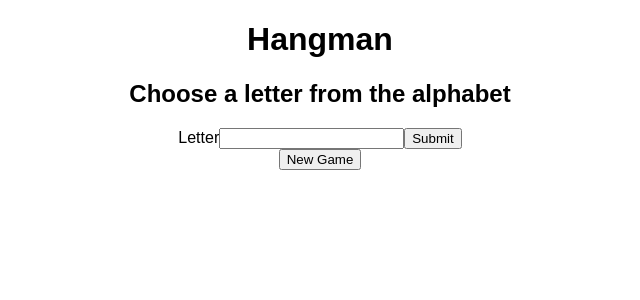
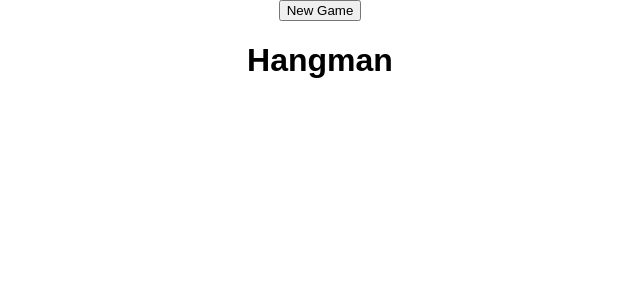
Before and after one commit to gitstephanie/hangman, a React (Create React App) app: page /hangman in a window 1280 px wide. Shown: the top 300 px of the page, without its empty margins (320-960 px from the left). Built offline with nearby package versions, Linux system fonts and the light colour scheme.

Commit message:
now cleaner code and ready to do form

```diff
--- a/src/App.js
+++ b/src/App.js
@@ -1,6 +1,5 @@
 import React, { Component } from 'react';
 import './App.css';
-//import {connect} from 'react-redux';
 import {Provider} from 'react-redux';
 import store from './store';
 import {Route} from 'react-router-dom'
--- a/src/actions/game.js
+++ b/src/actions/game.js
@@ -2,23 +2,29 @@ import {randomWord} from '../lib/game'
 export const NEW_GAME = 'NEW_GAME'
 export const MAKE_GUESS = 'MAKE_GUESS'
 
-export function newGame(word, guesses) {
+export function newGame() {
   console.log('Started new game', randomWord())
   return {
     type: 'NEW_GAME',
-    state: {
+    payload: {
       word : randomWord(),
       guesses: []
     }
   }
+  /*
+    return {
+    type: 'SET_ALBUMS',
+    payload : albums
+  }
+  */
 }
 
-export function makeGuess(guesses) {
-  console.log('Made guess', guesses)
+export function makeGuess(letter) {
+  console.log('Made guess', letter)
   return {
     type: 'MAKE_GUESS',
-    state: {
-      ...guesses
+    payload: {
+      letter: letter
     }
   }
 }
--- a/src/components/GuessLetterForm.jsx
+++ /dev/null
@@ -1,29 +0,0 @@
-import * as React from 'react'
-
-export default class GuessLetterForm extends React.PureComponent {
-
-
-
-  handleSubmit = (event) => {
-    event.preventDefault()
-    console.log('just submitted', this.props)
-      this.props.makeGuess({
-        letter: this.props.letter
-      })
-  }
-
-  render() {
-    return (
-    <div>
-      <h2>Choose a letter from the alphabet</h2>
-      <form onSubmit={this.handleSubmit}>
-        <label>
-          Letter
-          <input type="text" key="letter" name="letter" onChange={this.handleChange} />
-        </label>
-        <input type="submit" value="Submit" />
-      </form>
-    </div>
-    )
-  }
-}
--- a/src/components/GuessLetterFormContainer.jsx
+++ /dev/null
@@ -1,19 +0,0 @@
-import * as React from 'react'
-import GuessLetterForm from './GuessLetterForm'
-import { connect } from 'react-redux'
-import { newGame, makeGuess } from '../actions/game'
-
-
-class GuessLetterFormContainer extends React.Component {
-
-  render() {
-    return <GuessLetterForm/>
-  }
-}
-
-
-const mapStateToProps = (state) => ({
-
-})
-
-export default connect(mapStateToProps, {newGame, makeGuess})(GuessLetterFormContainer)
--- a/src/components/Hangman.jsx
+++ b/src/components/Hangman.jsx
@@ -1,7 +1,7 @@
 import * as React from 'react'
 
 export default function Hangman(props) {
-    console.log(props)
+    console.log('Loaded Hangman component')
     return (
         <div>
             <h1>Hangman</h1>
--- a/src/components/HangmanContainer.jsx
+++ b/src/components/HangmanContainer.jsx
@@ -1,14 +1,12 @@
 import * as React from 'react'
 import Hangman from './Hangman'
+//import GuessLetterForm from './GuessLetterForm'
+import NewGameButton from './NewGameButton'
 import { connect } from 'react-redux'
-import { newGame, makeGuess } from '../actions/game'
-import GuessLetterFormContainer from './GuessLetterFormContainer';
+import { newGame } from '../actions/game'
 
 class HangmanContainer extends React.PureComponent {
-
-  handleClick = (event) => {
-    return this.props.newGame(event)
-  };
+  state = {}
 
   componentDidMount() {
     return this.props.newGame()
@@ -16,17 +14,16 @@ class HangmanContainer extends React.PureComponent {
 
   render() {
     return (
-    <div>
-      <Hangman/>
-      <GuessLetterFormContainer/>
-      <button onClick={event => this.handleClick(event)}>New Game</button>
-    </div>
+      <div>
+        <NewGameButton newGame={this.props.newGame}/>
+        <Hangman/>
+      </div>
     )
   }
 }
 
 const mapStateToProps = (state) => ({
-
+    game : state.game
 })
 
-export default connect(mapStateToProps, {newGame, makeGuess})(HangmanContainer)
+export default connect(mapStateToProps, {newGame})(HangmanContainer)
--- a/src/components/Home.jsx
+++ b/src/components/Home.jsx
@@ -1,21 +1,12 @@
 import * as React from 'react'
 import {Link} from 'react-router-dom'
 
-
-//export default class AddAlbumForm extends React.PureComponent {
-//export default function Home(props) {
-export default class Home extends React.PureComponent {
-
-    handleClick = (e) => {
-        return this.state.newGame(e)
-    }
-
-render() {
+export default function Home(props) {
+    console.log('Loaded Home component')
     return (
-            <div>
-                <h1>Welcome!</h1>
-                <Link to={`/hangman`} onClick={event => this.handleClick(event)} >Let's play hangman!</Link>
-            </div>
-        )
-    }
+        <div>
+            <h1>Welcome!</h1>
+            <Link to={`/hangman`}>Let's play hangman!</Link>
+        </div>
+    )
 }
--- a/src/components/HomeContainer.jsx
+++ b/src/components/HomeContainer.jsx
@@ -1,21 +1,10 @@
 import * as React from 'react'
 import Home from './Home'
-import { connect } from 'react-redux'
-import { newGame, makeGuess } from '../actions/game'
 
 class HomeContainer extends React.PureComponent {
-  componentDidMount() {
-
+  render() {
+      return <Home/>
   }
-
-  render() {
-    return <Home/>
 }
 
-}
-
-const mapStateToProps = (state) => ({
-
-})
-
-export default connect(mapStateToProps, {newGame, makeGuess})(HomeContainer)
+export default (HomeContainer)
--- /dev/null
+++ b/src/components/NewGameButton.jsx
@@ -0,0 +1,10 @@
+import * as React from 'react'
+
+export default function NewGameButton(props) {
+    console.log('Loaded NewGame component')
+    return (
+        <div>
+            <button onClick={event => props.newGame()}>New Game</button>
+        </div>
+    )
+}
--- a/src/reducers/game.js
+++ b/src/reducers/game.js
@@ -3,9 +3,15 @@ import { NEW_GAME, MAKE_GUESS } from '../actions/game'
 export default (state = [], action = {}) => {
     switch (action.type) {
     case NEW_GAME:
-        return state
+        return [
+        state,
+        action.payload
+        ]
     case MAKE_GUESS:
-        return action.payload
+        return [
+        ...state,
+        action.payload
+      ]
     default:
         return state
     }
```
